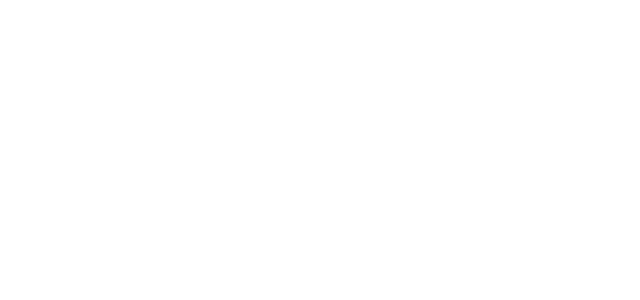
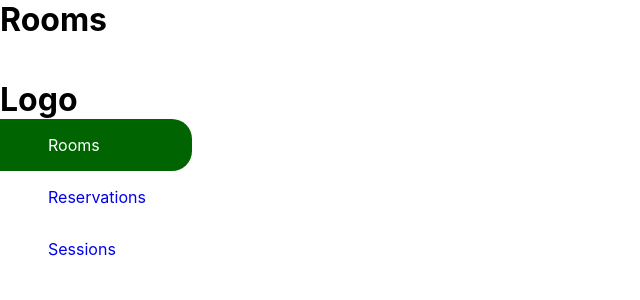
Before and after one commit to joel-kalema/Room-reservation, a React (Create React App) app: page /rooms in a window 1280 px wide. Shown: the top 300 px of the page, without its empty margins (0-640 px from the left). Built offline with nearby package versions, Linux system fonts and the light colour scheme.

Commit message:
add components

```diff
--- a/package.json
+++ b/package.json
@@ -12,6 +12,7 @@
     "react-router-dom": "^6.3.0",
     "react-scripts": "5.0.1",
     "redux": "^4.2.0",
+    "redux-devtools-extension": "^2.13.9",
     "redux-logger": "^3.0.6",
     "redux-thunk": "^2.4.1",
     "trunk": "^1.1.0",
--- a/src/App.css
+++ b/src/App.css
@@ -1,38 +1,28 @@
-.App {
-  text-align: center;
+* {
+  box-sizing: border-box;
+  margin: 0;
+  padding: 0;
 }
 
-.App-logo {
-  height: 40vmin;
-  pointer-events: none;
+.nav {
+  position: fixed;
+  top: 0;
+  left: 0;
+  height: 100vh;
+  width: 15%;
+  display: flex;
+  flex-direction: column;
+  padding-top: 10vh;
 }
 
-@media (prefers-reduced-motion: no-preference) {
-  .App-logo {
-    animation: App-logo-spin infinite 20s linear;
-  }
+.nav a {
+  text-decoration: none;
+  padding: 1rem 3rem;
 }
 
-.App-header {
-  background-color: #282c34;
-  min-height: 100vh;
-  display: flex;
-  flex-direction: column;
-  align-items: center;
-  justify-content: center;
-  font-size: calc(10px + 2vmin);
-  color: white;
+.active {
+  background-color: darkgreen;
+  color: #fff;
+  border-top-right-radius: 20px;
+  border-bottom-right-radius: 20px;
 }
-
-.App-link {
-  color: #61dafb;
-}
-
-@keyframes App-logo-spin {
-  from {
-    transform: rotate(0deg);
-  }
-  to {
-    transform: rotate(360deg);
-  }
-}
--- a/src/App.js
+++ b/src/App.js
@@ -1,9 +1,22 @@
 import './App.css';
+import { BrowserRouter as Router, Routes, Route } from 'react-router-dom';
+import Reservations from './component/reservations/reservations';
+import Sessions from './component/sessions/sessions';
+import Rooms from './component/rooms/rooms';
+import Header from './component/header/header';
+
 
 function App() {
   return (
     <div className="App">
-
+      <Router>
+        <Header />
+        <Routes>
+          <Route path='/rooms' element={<Rooms />} />
+          <Route path='/sessions' element={<Sessions />} />
+          <Route path='/reservations' element={<Reservations />} />
+        </Routes>
+      </Router>
     </div>
   );
 }
--- /dev/null
+++ b/src/component/header/header.js
@@ -0,0 +1,17 @@
+import React from "react";
+import { NavLink } from "react-router-dom";
+
+const Header = () => {
+    return(
+        <>
+            <div className="nav">
+                <h1>Logo</h1>
+                <NavLink to="/rooms">Rooms</NavLink>
+                <NavLink to="/reservations">Reservations</NavLink>
+                <NavLink to="/sessions">Sessions</NavLink>
+            </div>
+        </>
+    )
+}
+
+export default Header;
--- /dev/null
+++ b/src/component/reservations/reservations.js
@@ -0,0 +1,11 @@
+import React from "react";
+
+const Reservations = () => {
+    return(
+        <>
+            <h1>Reservations</h1>
+        </>
+    )
+}
+
+export default Reservations;
--- /dev/null
+++ b/src/component/rooms/rooms.js
@@ -0,0 +1,11 @@
+import React from "react";
+
+const Rooms = () => {
+    return(
+        <div className="rooms">
+            <h1>Rooms</h1>
+        </div>
+    )
+}
+
+export default Rooms;
--- /dev/null
+++ b/src/component/sessions/sessions.js
@@ -0,0 +1,11 @@
+import React from "react";
+
+const Sessions = () => {
+    return(
+        <>
+            <h1>Sessions</h1>
+        </>
+    )
+}
+
+export default Sessions;
```
Also changed, not shown: 1 other file (tests, documents, lock files or other folders).
